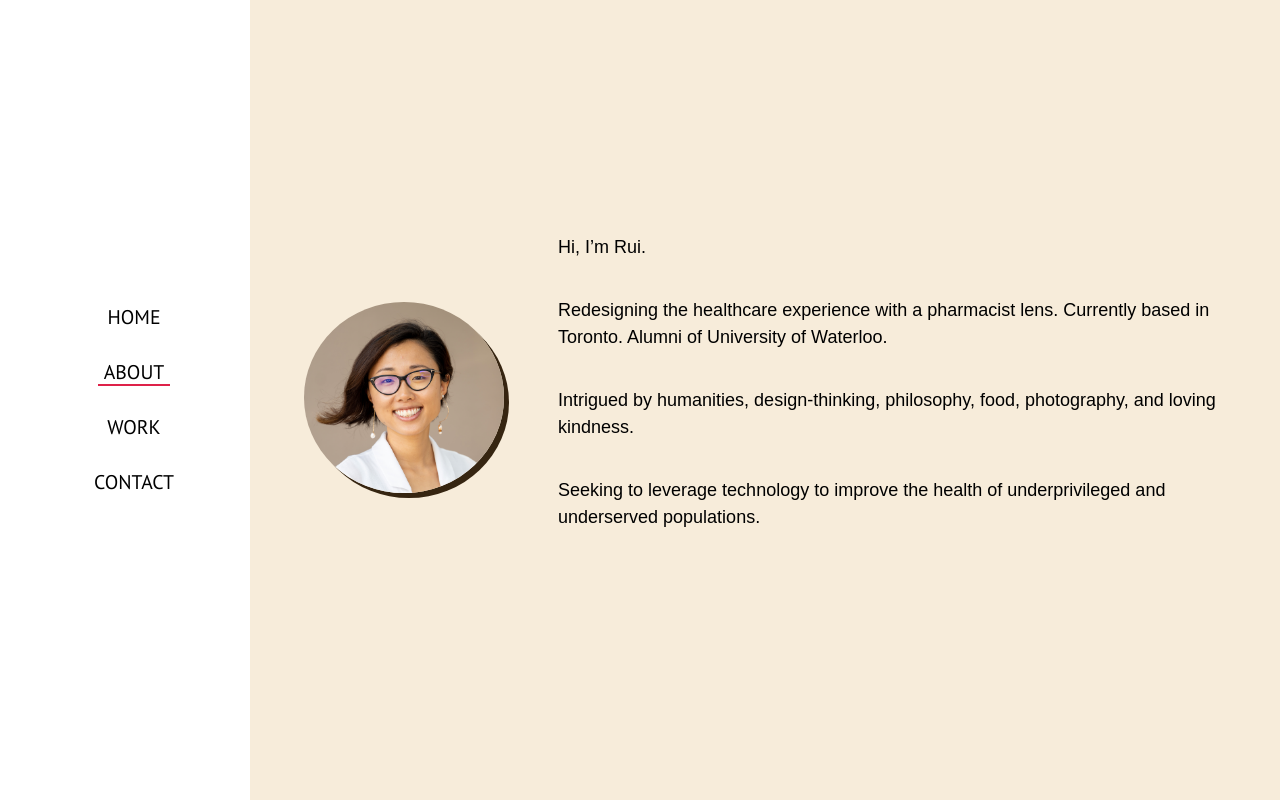
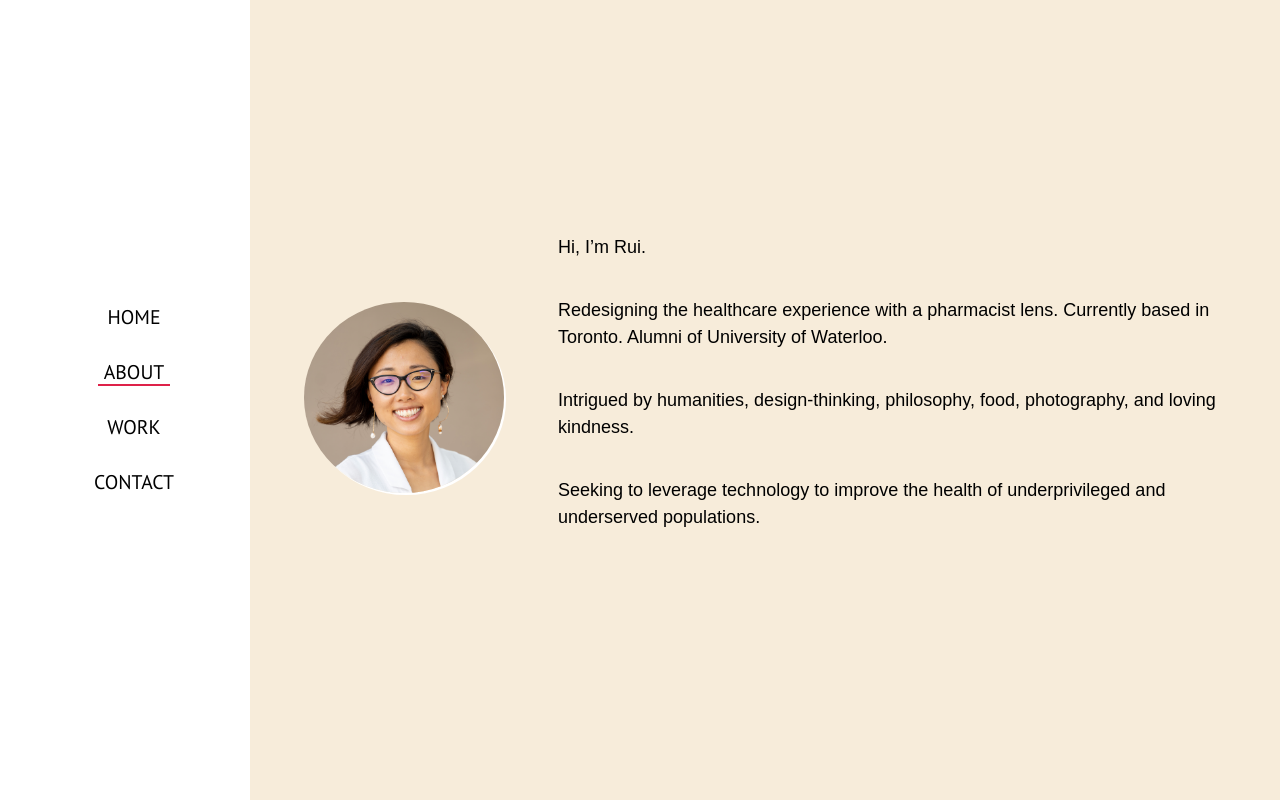
Before and after one commit to celire/celire.github.io, a plain HTML site: page index.html in a window 1280 px wide. Both pictures are taken after a click on the element "ABOUT". Drawn offline with Linux system fonts and the light colour scheme; a web font is replaced by a local one.

Commit message:
Update main.css

```diff
--- a/css/main.css
+++ b/css/main.css
@@ -120,7 +120,7 @@ a:hover {
 	min-width: 30%;
 	max-width: 200px;
 	border-radius: 50%;
-	box-shadow: 5px 5px #362511;
+	box-shadow: 2px 2px #ffffff;
 }
 
 @media screen and (min-width: 769px) and (max-width: 999px) {
```
